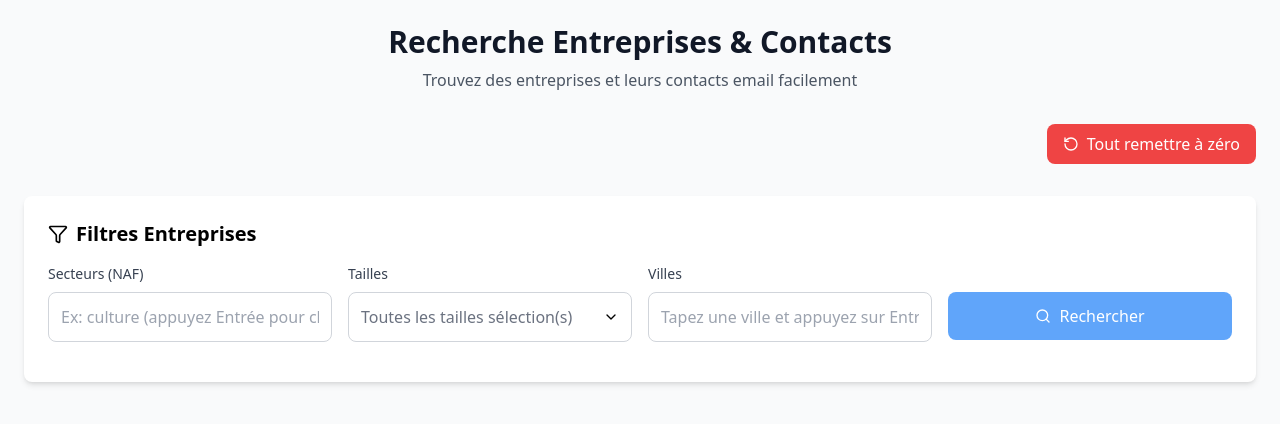
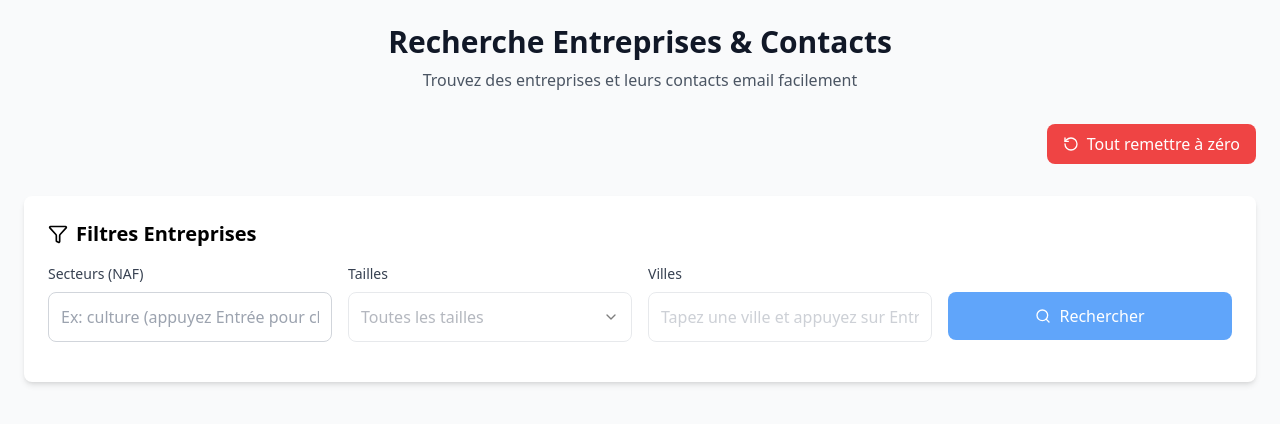
Before and after one commit to Mathis-brgs/frontEmailFinder, a React (Create React App) app: page / in a window 1280 px wide. Shown: the top 424 px of the page. Built offline with nearby package versions, Linux system fonts and the light colour scheme.

Commit message:
filtres tailles et villes désactivés avant implémentation fonction

```diff
--- a/src/components/CompanyFilters.jsx
+++ b/src/components/CompanyFilters.jsx
@@ -1,5 +1,4 @@
 import { Search, Filter, ChevronDown, X } from "lucide-react";
-
 import { useState, useCallback } from "react";
 import NAFSearchField from "./NAFSearchField";
 
@@ -11,6 +10,9 @@ const CompanyFilters = ({
 }) => {
   const [openDropdowns, setOpenDropdowns] = useState({});
   const [cityInputRef] = useState(null);
+
+  // filtres désactivés avant implementation de la recherche par taille et ville
+  const [filtersDisabled] = useState(true);
 
   const handleFilterChange = useCallback(
     (field, value) => {
@@ -138,8 +140,12 @@ const CompanyFilters = ({
           <div className="relative">
             <button
               type="button"
-              onClick={() => toggleDropdown("sizes")}
-              className="w-full p-3 border border-gray-300 rounded-lg focus:ring-2 focus:ring-blue-500 focus:border-transparent bg-white text-left flex items-center justify-between"
+              onClick={() => !filtersDisabled && toggleDropdown("sizes")} // TODO: réactiver ici
+              className={`w-full p-3 border border-gray-300 rounded-lg bg-white text-left flex items-center justify-between ${
+                filtersDisabled
+                  ? "pointer-events-none opacity-50"
+                  : "focus:ring-2 focus:ring-blue-500 focus:border-transparent"
+              }`}
             >
               <span
                 className={
@@ -150,8 +156,7 @@ const CompanyFilters = ({
               >
                 {(filters.sizes?.length || 0) === 0
                   ? "Toutes les tailles"
-                  : `${filters.sizes?.length || 0}`}{" "}
-                sélection(s)
+                  : `${filters.sizes?.length || 0} sélection(s)`}
               </span>
 
               <ChevronDown
@@ -161,7 +166,8 @@ const CompanyFilters = ({
               />
             </button>
 
-            {openDropdowns.sizes && (
+            {openDropdowns.sizes &&
+              !filtersDisabled && ( // filtres désactivés avant implementation de la recherche par taille et ville
                 <div className="absolute z-10 w-full mt-1 bg-white border border-gray-300 rounded-lg shadow-lg max-h-60 overflow-auto">
                   {sizeOptions.map((option) => (
                     <label
@@ -217,10 +223,14 @@ const CompanyFilters = ({
           <input
             ref={cityInputRef}
             type="text"
-            className="w-full p-3 border border-gray-300 rounded-lg focus:ring-2 focus:ring-blue-500 focus:border-transparent"
+            className={`w-full p-3 border border-gray-300 rounded-lg ${
+              filtersDisabled
+                ? "pointer-events-none opacity-50"
+                : "focus:ring-2 focus:ring-blue-500 focus:border-transparent"
+            }`}
             placeholder="Tapez une ville et appuyez sur Entrée"
-            onKeyDown={handleCityKeyPress}
-            onBlur={handleCityBlur}
+            onKeyDown={filtersDisabled ? undefined : handleCityKeyPress} // filtres désactivés avant implementation de la recherche par taille et ville
+            onBlur={filtersDisabled ? undefined : handleCityBlur} // filtres désactivés avant implementation de la recherche par taille et ville
             autoComplete="off"
           />
           {filters.cities && filters.cities.length > 0 && (
@@ -243,12 +253,9 @@ const CompanyFilters = ({
           )}
         </div>
 
-        {/* BOUTON RECHERCHE */}
-        <div className="">
-          <label
-            className="block text-sm font-medium  mb-2 invisible
-"
-          >
+        {/* Bouton Rechercher */}
+        <div>
+          <label className="block text-sm font-medium mb-2 invisible">
             Rechercher
           </label>
           <button
```
Lines whose indentation alone changed are shown as unchanged.
